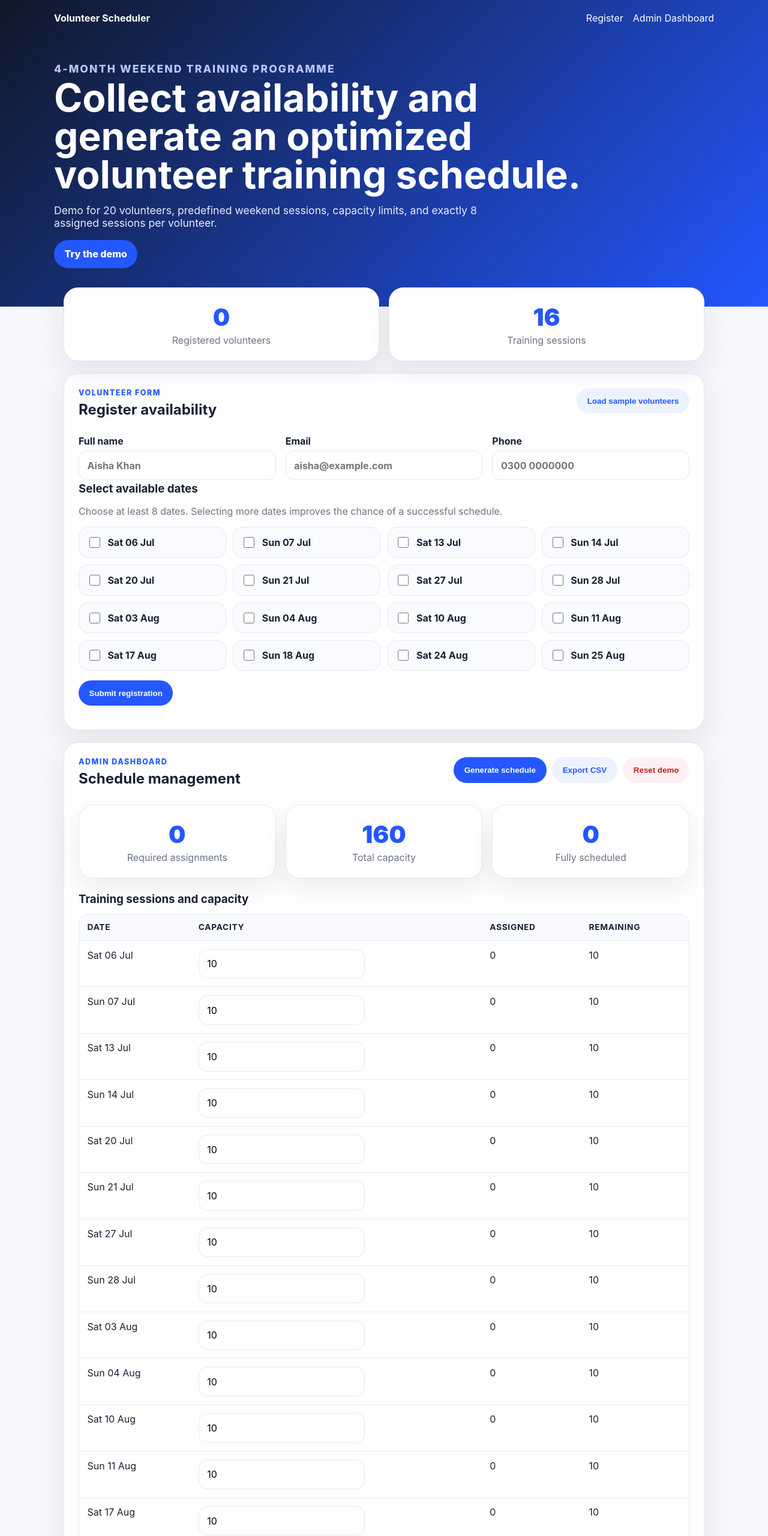
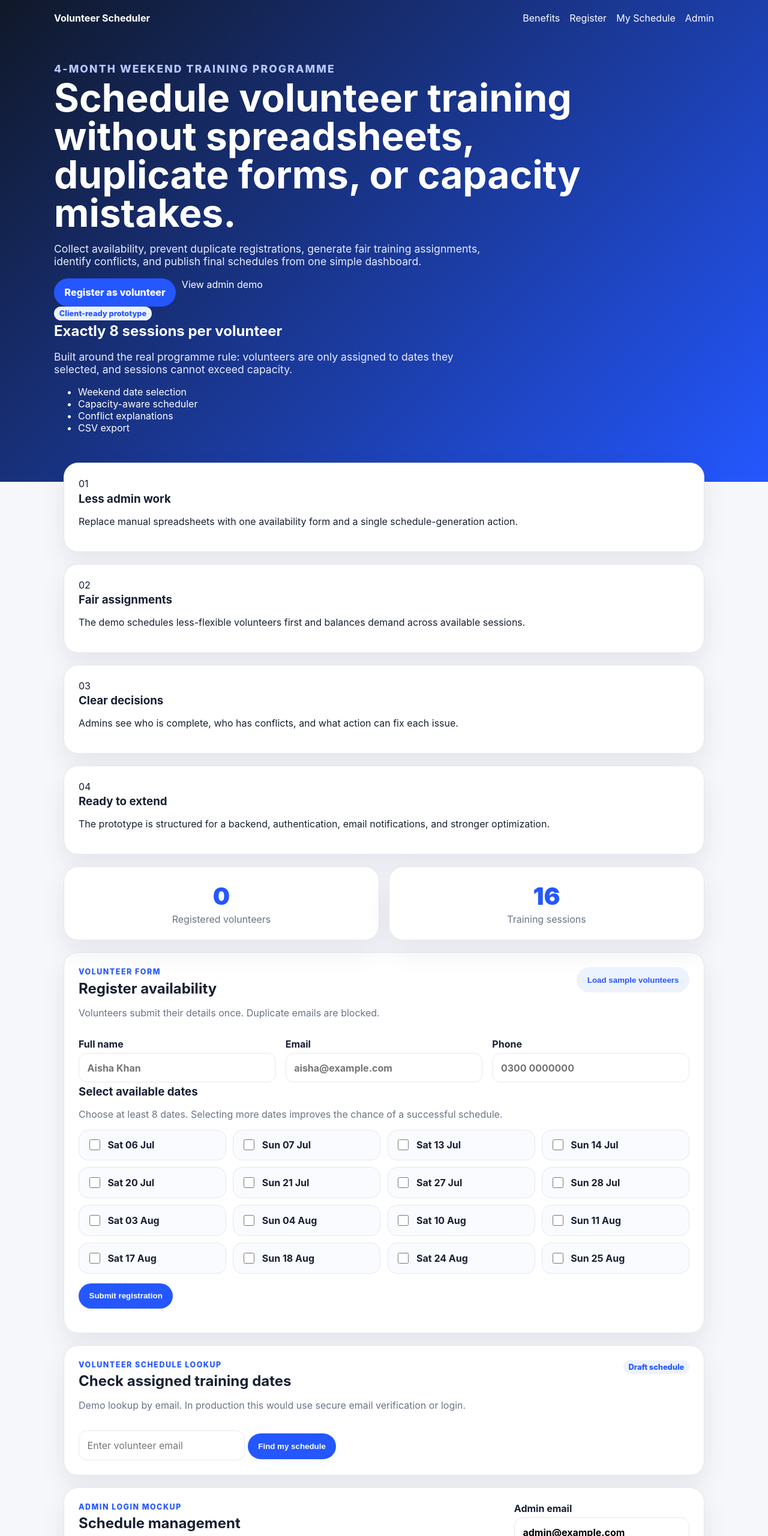
Before and after one commit to adamhumen123-blip/Volunteer-Scheduler-Demo, a plain HTML site: page index.html in a window 1280 px wide. Shown: the top 2560 px of the page at 60% size. Drawn offline with Linux system fonts and the light colour scheme.

Commit message:
Polish landing page and add admin volunteer flows

```diff
--- a/index.html
+++ b/index.html
@@ -10,18 +10,43 @@
   <header class="hero">
     <nav>
       <strong>Volunteer Scheduler</strong>
+      <a href="#benefits">Benefits</a>
       <a href="#register">Register</a>
-      <a href="#admin">Admin Dashboard</a>
+      <a href="#lookup">My Schedule</a>
+      <a href="#admin">Admin</a>
     </nav>
-    <section>
+    <section class="hero-grid">
+      <div>
         <p class="eyebrow">4-month weekend training programme</p>
-      <h1>Collect availability and generate an optimized volunteer training schedule.</h1>
-      <p>Demo for 20 volunteers, predefined weekend sessions, capacity limits, and exactly 8 assigned sessions per volunteer.</p>
-      <a class="button" href="#register">Try the demo</a>
+        <h1>Schedule volunteer training without spreadsheets, duplicate forms, or capacity mistakes.</h1>
+        <p>Collect availability, prevent duplicate registrations, generate fair training assignments, identify conflicts, and publish final schedules from one simple dashboard.</p>
+        <div class="actions">
+          <a class="button" href="#register">Register as volunteer</a>
+          <a class="ghost" href="#admin">View admin demo</a>
+        </div>
+      </div>
+      <aside class="hero-card">
+        <span class="pill light">Client-ready prototype</span>
+        <h2>Exactly 8 sessions per volunteer</h2>
+        <p>Built around the real programme rule: volunteers are only assigned to dates they selected, and sessions cannot exceed capacity.</p>
+        <ul>
+          <li>Weekend date selection</li>
+          <li>Capacity-aware scheduler</li>
+          <li>Conflict explanations</li>
+          <li>CSV export</li>
+        </ul>
+      </aside>
     </section>
   </header>
 
   <main>
+    <section id="benefits" class="benefits">
+      <article class="card benefit"><span>01</span><h3>Less admin work</h3><p>Replace manual spreadsheets with one availability form and a single schedule-generation action.</p></article>
+      <article class="card benefit"><span>02</span><h3>Fair assignments</h3><p>The demo schedules less-flexible volunteers first and balances demand across available sessions.</p></article>
+      <article class="card benefit"><span>03</span><h3>Clear decisions</h3><p>Admins see who is complete, who has conflicts, and what action can fix each issue.</p></article>
+      <article class="card benefit"><span>04</span><h3>Ready to extend</h3><p>The prototype is structured for a backend, authentication, email notifications, and stronger optimization.</p></article>
+    </section>
+
     <section class="grid two">
       <article class="card stat"><span id="volunteerCount">0</span><p>Registered volunteers</p></article>
       <article class="card stat"><span id="sessionCount">0</span><p>Training sessions</p></article>
@@ -32,6 +57,7 @@
         <div>
           <p class="eyebrow">Volunteer form</p>
           <h2>Register availability</h2>
+          <p class="muted">Volunteers submit their details once. Duplicate emails are blocked.</p>
         </div>
         <button id="loadSample" class="secondary">Load sample volunteers</button>
       </div>
@@ -50,14 +76,46 @@
       </form>
     </section>
 
+    <section id="lookup" class="card lookup-card">
+      <div class="section-heading">
+        <div>
+          <p class="eyebrow">Volunteer schedule lookup</p>
+          <h2>Check assigned training dates</h2>
+          <p class="muted">Demo lookup by email. In production this would use secure email verification or login.</p>
+        </div>
+        <span id="publishStatus" class="pill">Draft schedule</span>
+      </div>
+      <div class="lookup-row">
+        <input id="lookupEmail" type="email" placeholder="Enter volunteer email" />
+        <button id="lookupBtn" class="button">Find my schedule</button>
+      </div>
+      <div id="lookupResult" class="lookup-result"></div>
+    </section>
+
     <section id="admin" class="card">
       <div class="section-heading">
         <div>
-          <p class="eyebrow">Admin dashboard</p>
+          <p class="eyebrow">Admin login mockup</p>
           <h2>Schedule management</h2>
+          <p class="muted">Mock credentials are shown for demo purposes only. No real authentication is performed in this static prototype.</p>
+        </div>
+        <div class="login-box">
+          <label>Admin email<input id="adminEmail" value="admin@example.com" /></label>
+          <label>Password<input id="adminPassword" type="password" value="demo123" /></label>
+          <button id="adminLogin" class="secondary">Unlock dashboard</button>
+          <p id="loginMessage" class="message small">Dashboard is locked until mock login.</p>
+        </div>
+      </div>
+
+      <div id="adminPanel" class="locked">
+        <div class="section-heading compact">
+          <div>
+            <h3>Admin controls</h3>
+            <p class="muted">Generate, review, publish, export, or reset the demo schedule.</p>
           </div>
           <div class="actions">
             <button id="generate" class="button">Generate schedule</button>
+            <button id="publish" class="success">Publish schedule</button>
             <button id="exportCsv" class="secondary">Export CSV</button>
             <button id="reset" class="danger">Reset demo</button>
           </div>
@@ -71,9 +129,12 @@
         <h3>Registered volunteers</h3>
         <div class="table-wrap"><table id="volunteersTable"></table></div>
 
+        <h3>Conflict report</h3>
+        <div id="conflicts" class="conflicts"></div>
+
         <h3>Generated schedule</h3>
-      <div id="conflicts" class="conflicts"></div>
         <div class="table-wrap"><table id="scheduleTable"></table></div>
+      </div>
     </section>
   </main>
 
```
Lines whose indentation alone changed are shown as unchanged.
